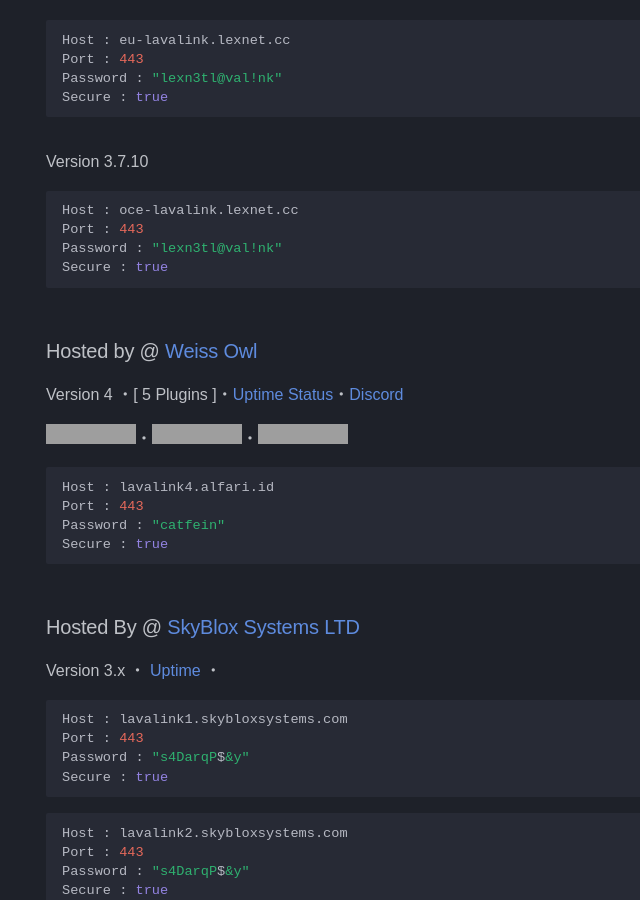
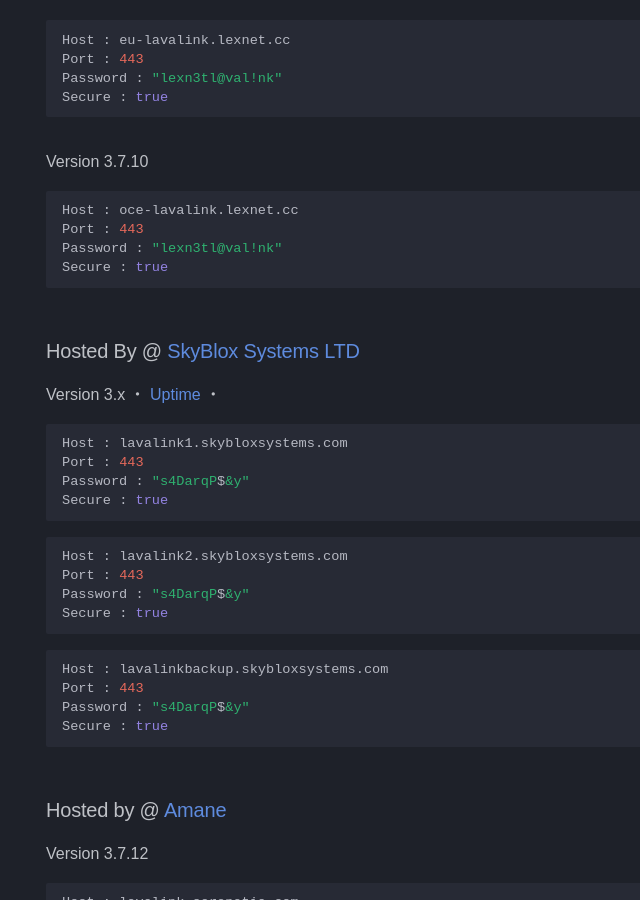
Before and after one commit to DarrenOfficial/lavalink-list, an MkDocs documentation site: the page built from docs/SSL/lavalink-with-ssl.md, in a window 1280 px wide and 900 px high, scrolled down 1302 px. Shown: the whole window, without its empty margins (0-640 px from the left). Built offline with MkDocs 1.6.1 and Material for MkDocs 9.7.7, drawn with Linux system fonts in a browser that asks for light colours; some web fonts are replaced; comment, search, counter and statistics services are not loaded; a style sheet for code colours, icons or effects is not loaded; some of the changed text lies outside the part shown; grey boxes are pictures that could not be loaded.

Commit message:
Update lavalink-with-ssl.md

````diff
--- a/docs/SSL/lavalink-with-ssl.md
+++ b/docs/SSL/lavalink-with-ssl.md
@@ -69,19 +69,6 @@ Password : "lexn3tl@val!nk"
 Secure : true
 ```
 
-
-### Hosted by @ [Weiss Owl](https://discord.alfari.id)
-
-Version 4 ・[ 5 Plugins ]・[Uptime Status](https://kuma.alfari.id)・[Discord](https://discord.alfari.id)
-
-![Uptime](https://status.alfari.id/api/badge/2/uptime)・![Ping](https://status.alfari.id/api/badge/2/ping)・![Status](https://status.alfari.id/api/badge/2/status)
-```bash
-Host : lavalink4.alfari.id
-Port : 443
-Password : "catfein"
-Secure : true
-```
-
 ### Hosted By @ [SkyBlox Systems LTD](https://skybloxsystems.com)
 Version 3.x ・ [Uptime](https://uptime.skybloxsystems.com/status/backend) ・
 ```bash
````
